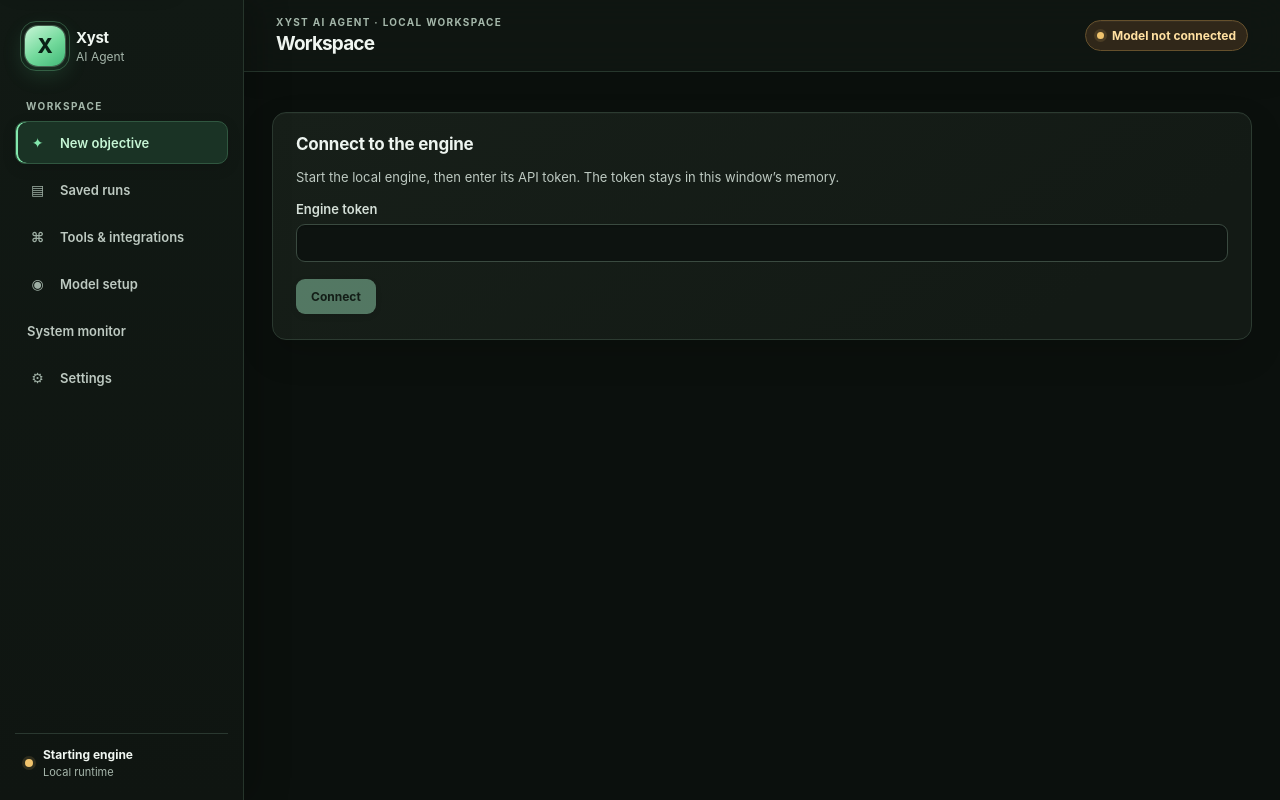
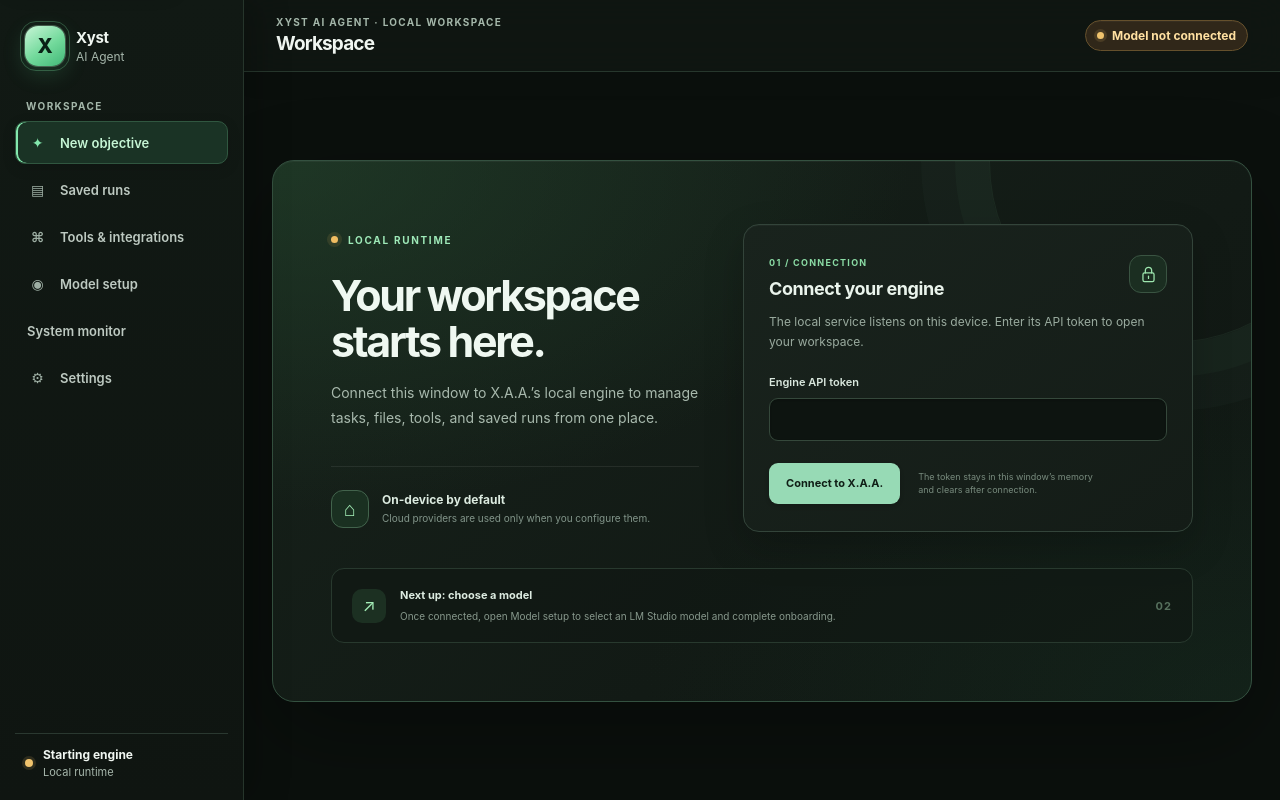
Before and after one commit to iExyst/Xyst-Ai-Agent-PC, a React (Vite) app in the folder apps/desktop/: page / in a window 1280 px wide. Built offline with nearby package versions, Linux system fonts and the light colour scheme.

Commit message:
Polish dark connection screen and extend catalog audit

```diff
--- a/apps/desktop/src/main.tsx
+++ b/apps/desktop/src/main.tsx
@@ -440,7 +440,22 @@ function App() {
       <main id="main-content" className="app-content" tabIndex={-1}>
         {error&&<div className="app-alert" role="alert"><p>{error}</p></div>}
         {client&&page==='home'&&run?.state==='blocked'&&<section className="recovery-card" aria-labelledby="recovery-title"><div><p className="eyebrow">RECOVERY AVAILABLE</p><h2 id="recovery-title">A saved run needs your review</h2><p>This run is blocked and has not been resumed. Review its latest activity and any pending recovery steps before deciding what to do.</p></div><button type="button" onClick={()=>navigateTo('runs','active-run')}>Review saved run</button></section>}
-    {!client ? <section><h2>Connect to the engine</h2><p>Start the local engine, then enter its API token. The token stays in this window’s memory.</p><label>Engine token<input type="password" value={token} onChange={event => setToken(event.target.value)} /></label><button onClick={connect} disabled={busy || token.length < 32}>Connect</button></section> : <>
+    {!client ? <section className="engine-connect-card" aria-labelledby="engine-connect-title">
+      <div className="engine-connect-hero">
+        <span className="engine-connect-kicker"><span className="connection-dot"/> LOCAL RUNTIME</span>
+        <h2 id="engine-connect-title">Your workspace starts here.</h2>
+        <p>Connect this window to X.A.A.’s local engine to manage tasks, files, tools, and saved runs from one place.</p>
+        <div className="engine-connect-assurance"><span aria-hidden="true">⌂</span><span><strong>On-device by default</strong><small>Cloud providers are used only when you configure them.</small></span></div>
+      </div>
+      <div className="engine-connect-panel">
+        <div className="engine-connect-panel-heading"><div><span className="engine-connect-step">01 / CONNECTION</span><h3>Connect your engine</h3></div><span className="engine-connect-lock" aria-hidden="true"><svg viewBox="0 0 24 24" fill="none"><rect x="5" y="10" width="14" height="11" rx="2"/><path d="M8 10V7a4 4 0 1 1 8 0v3M12 14v3"/></svg></span></div>
+        <p>The local service listens on this device. Enter its API token to open your workspace.</p>
+        <label htmlFor="engine-token">Engine API token<input id="engine-token" type="password" autoComplete="off" spellCheck={false} value={token} onChange={event => setToken(event.target.value)} onKeyDown={event => {if(event.key==='Enter'&&!busy&&token.length>=32)void connect();}} aria-describedby="engine-token-note" /></label>
+        <div className="engine-connect-submit"><button onClick={connect} disabled={busy || token.length < 32}>{busy?'Connecting…':'Connect to X.A.A.'}</button><small id="engine-token-note">The token stays in this window’s memory and clears after connection.</small></div>
+      </div>
+      <div className="engine-connect-footer"><span className="engine-connect-footer-icon" aria-hidden="true">↗</span><p><strong>Next up: choose a model</strong><span>Once connected, open Model setup to select an LM Studio model and complete onboarding.</span></p><span className="engine-connect-footer-index">02</span>
+      </div>
+    </section> : <>
       {page==='models'&&<div id="model-setup" className="anchor-target"><ProviderSetup client={client} models={models} model={model} onModelsChanged={setModels} onModelChanged={setModel} onDiagnosticPassed={setDiagnosticPassed}/></div>}
       {page==='monitor'&&<div id="system-monitor" className="anchor-target"><SystemMonitorPanel client={client}/></div>}
       <div className="page-integrations" style={{display:page==='integrations'?'contents':'none'}}><div id="integrations" className="anchor-target"><section><details><summary>Memory preferences</summary><MemoryPanel client={client} /></details></section>
--- a/apps/desktop/src/style.css
+++ b/apps/desktop/src/style.css
@@ -485,8 +485,52 @@ body{
 .app-content ::-webkit-scrollbar-track{background:#101612;border-radius:8px}
 .app-content ::-webkit-scrollbar-thumb{background:#35483a;border:2px solid #101612;border-radius:8px}
 .app-content ::-webkit-scrollbar-thumb:hover{background:#4c6653}
+.app-content>.engine-connect-card{
+  position:relative;isolation:isolate;overflow:hidden;display:grid;grid-template-columns:minmax(250px,.9fr) minmax(320px,1.1fr);gap:30px 44px;align-items:center;
+  width:min(100%,1030px);min-height:440px;margin:clamp(32px,8vh,88px) auto;padding:clamp(28px,5vw,58px);
+  border:1px solid #345140;border-radius:22px;
+  background:radial-gradient(ellipse at 0% 0%,#23442c9c 0,transparent 46%),radial-gradient(ellipse at 100% 100%,#1835255c 0,transparent 44%),linear-gradient(140deg,#17221b 0%,#121a15 62%,#101713 100%);
+  box-shadow:0 30px 90px #0005,inset 0 1px #ffffff0a;
+}
+.app-content>.engine-connect-card:before{content:"";position:absolute;z-index:-1;width:360px;height:360px;right:-100px;top:-180px;border:1px solid #9fe9b412;border-radius:50%;box-shadow:0 0 0 34px #9fe9b407,0 0 0 68px #9fe9b405}
+.engine-connect-hero{align-self:center;max-width:410px;padding:8px 0}
+.engine-connect-kicker{display:inline-flex;align-items:center;gap:10px;color:#9ee9b8;font-size:10px;font-weight:750;letter-spacing:.17em}
+.engine-connect-kicker .connection-dot{width:7px;height:7px;background:#f0bd62;box-shadow:0 0 0 4px #f0bd621b}
+.app-content .engine-connect-hero h2{max-width:380px;margin:25px 0 15px;color:#eff8f1;font-size:clamp(30px,4vw,43px);line-height:1.08;letter-spacing:-.055em;font-weight:680}
+.app-content .engine-connect-hero>p{max-width:370px;margin:0;color:#a8b9ad;font-size:14px;line-height:1.8}
+.engine-connect-assurance{display:flex;align-items:center;gap:13px;margin-top:36px;padding-top:23px;border-top:1px solid #ffffff13}
+.engine-connect-assurance>span:first-child{display:grid;place-items:center;width:38px;height:38px;border:1px solid #42634c;border-radius:12px;background:#1a3021;color:#a3edb6;font-size:20px}
+.engine-connect-assurance strong,.engine-connect-assurance small{display:block}
+.engine-connect-assurance strong{color:#dcebe0;font-size:12px;font-weight:650}
+.engine-connect-assurance small{margin-top:4px;color:#82958a;font-size:10px;line-height:1.5}
+.engine-connect-panel{padding:25px 25px 23px;border:1px solid #33443a;border-radius:16px;background:linear-gradient(145deg,#19231d,#141c17);box-shadow:0 15px 40px #0003,inset 0 1px #ffffff08}
+.engine-connect-panel-heading{display:flex;align-items:center;justify-content:space-between;gap:12px}
+.engine-connect-step{color:#8bdca5;font-size:9px;font-weight:750;letter-spacing:.14em}
+.app-content .engine-connect-panel h3{margin:8px 0 0;color:#eaf4ec;font-size:18px;letter-spacing:-.025em}
+.engine-connect-lock{display:grid;place-items:center;width:38px;height:38px;border:1px solid #3a5442;border-radius:12px;background:#1b2e21;color:#9de6ae;font-size:20px}
+.engine-connect-lock svg{width:19px;height:19px;stroke:currentColor;stroke-width:1.6;stroke-linecap:round;stroke-linejoin:round}
+.app-content .engine-connect-panel>p{margin:13px 0 22px;color:#9aab9f;font-size:12px;line-height:1.7}
+.app-content .engine-connect-panel label{margin:0 0 18px;color:#d9e7dd;font-size:11px}
+.app-content .engine-connect-panel input:not([type=checkbox]){height:43px;margin-top:9px;border-color:#35483b;border-radius:9px;background:#0d1410;font-size:13px}
+.app-content .engine-connect-panel input:not([type=checkbox]):focus{border-color:#79d99e;box-shadow:0 0 0 3px #79d99e21}
+.engine-connect-submit{display:flex;align-items:center;gap:13px}
+.app-content .engine-connect-submit button{min-height:41px;margin:0;padding:0 17px;border-radius:9px;font-size:11px}
+.app-content .engine-connect-submit button:disabled{opacity:1;background:#24392b;color:#879d8d;box-shadow:none;cursor:not-allowed}
+.engine-connect-submit small{max-width:190px;color:#788b7e;font-size:9px;line-height:1.5}
+.engine-connect-footer{grid-column:1/-1;display:flex;align-items:center;gap:14px;margin-top:2px;padding:18px 20px;border:1px solid #28392e;border-radius:13px;background:#101813a6}
+.engine-connect-footer-icon{display:grid;place-items:center;flex:none;width:34px;height:34px;border-radius:10px;background:#1c3022;color:#a3edb6;font-size:17px}
+.engine-connect-footer p{display:flex;flex:1;flex-direction:column;gap:4px;margin:0!important}
+.engine-connect-footer p strong{color:#dcebe0;font-size:11px;font-weight:650}
+.engine-connect-footer p span{color:#87988c;font-size:10px;line-height:1.5}
+.engine-connect-footer-index{color:#56705d;font-size:11px;font-weight:700;letter-spacing:.1em}
+@media(max-width:850px){.app-content>.engine-connect-card{grid-template-columns:1fr;gap:25px;min-height:0;margin:18px auto;padding:28px}.engine-connect-hero{max-width:560px}.app-content .engine-connect-hero h2{margin-top:18px}.engine-connect-assurance{margin-top:22px;padding-top:18px}.engine-connect-panel{padding:20px}.engine-connect-footer{grid-column:auto}}
 @media(max-width:640px){
-  .app-sidebar{background:#101612f5}
+  .app-sidebar{width:100%;background:#101612f5}
   .app-topbar{background:#101612ed}
   .page-home>#new-objective{padding:17px!important}
+  .engine-connect-submit{align-items:flex-start;flex-direction:column}.engine-connect-submit small{max-width:none}
+  .side-nav{display:grid;grid-template-columns:repeat(7,minmax(0,1fr));flex:1;min-width:0;margin-left:8px;gap:2px}
+  .side-nav a{justify-content:center;min-width:0;height:36px;padding:0 3px;font-size:0}
+  .side-nav a[href="#system-monitor"]:before{content:"▥"}
+  .side-nav a:before{width:auto}
 }
```
Also changed, not shown: 5 other files (tests, documents, lock files or other folders).
